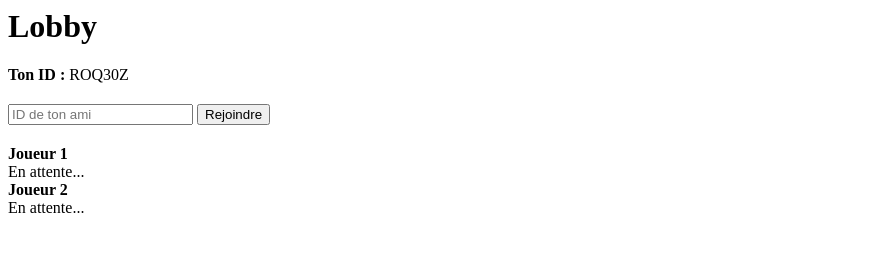
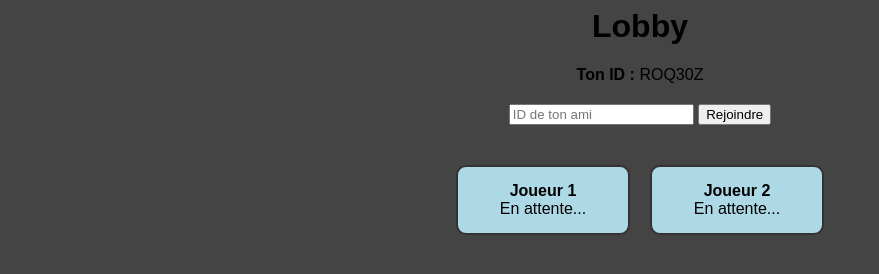
Before and after one commit to Quentin272727/Uno_Games_project, a plain HTML site: page html/lobby.html in a window 1280 px wide. Shown: the whole page, without its empty margins (0-879 px from the left). Drawn offline with nearby package versions, Linux system fonts and the light colour scheme; no server answers.

Commit message:
ammélioration lobby

```diff
--- a/html/lobby.html
+++ b/html/lobby.html
@@ -9,6 +9,7 @@
 
   <!-- barre pour rentrer l'id d'un ami  -->
   <div style="margin-bottom: 20px;">
+    <link rel="stylesheet" href="/css/styles_lob.css">
     <input id="friend-id" placeholder="ID de ton ami">
     <button onclick="joinFriendLobby()">Rejoindre</button>
   </div>
```
